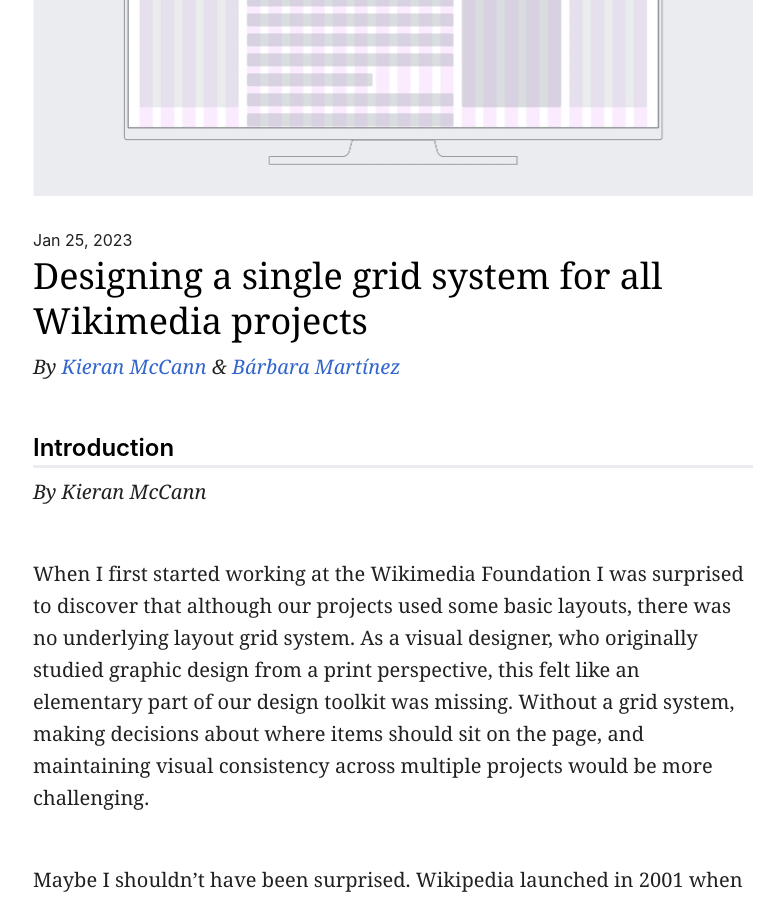
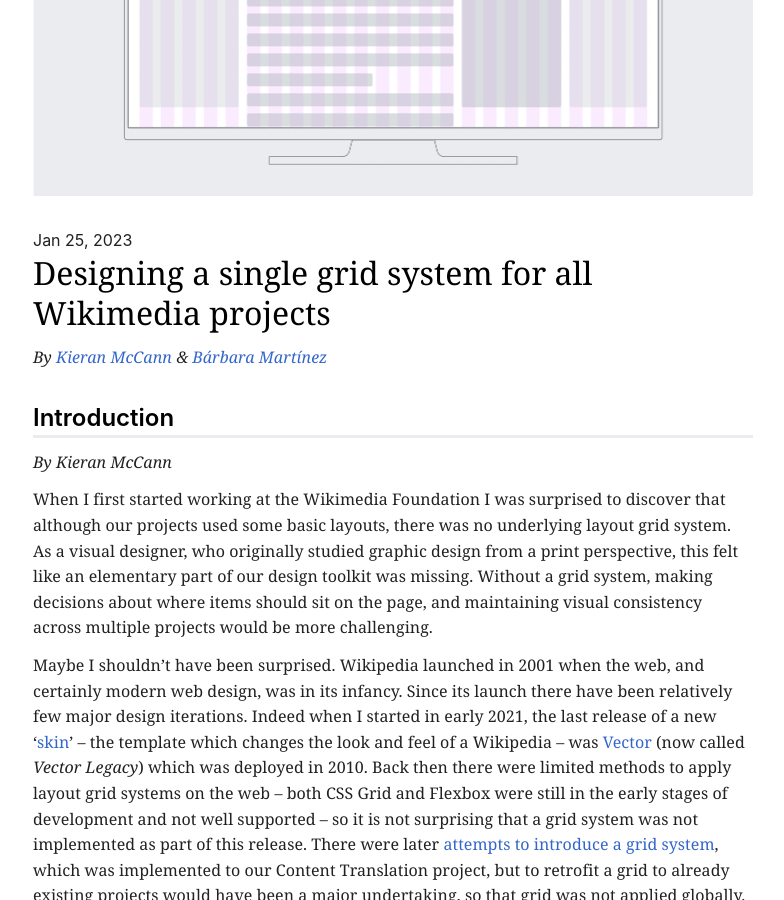
Before and after one commit to wikimedia/design-blog, a Jekyll site: the page built from _posts/2023-01-24-designing-single-grid-system.md, in a window 1280 px wide and 900 px high, scrolled down 388 px. Shown: the whole window, without its empty margins (247-1031 px from the left). Built offline with Jekyll 4.4.1, drawn with Linux system fonts in a browser that asks for light colours; some web fonts are replaced.

Commit message:
styles: Adjust sizes and margins of .post__content elements
- Remove rules from Blog sheet to favor rules from Style Guide sheet.
- Fix proportions of headings
- Adjust margins and line height of <p>, <figure>, <ul>

Bug: T328348
Change-Id: I4708b17b78d3afff8e58d547de923bf09cc4c97f

```diff
--- a/assets/styles/wmui-blog.css
+++ b/assets/styles/wmui-blog.css
@@ -8,17 +8,22 @@
 	height: 2px;
 }
 
-figcaption {
-	margin: 1.2rem 0 3.2rem;
-	font-size: 1.2rem;
-	text-align: center;
-}
-
 table,
 th,
 td {
 	border: 1px solid #c8ccd1;
 	border-collapse: collapse;
+}
+
+figure {
+	margin: 2.4rem auto;
+}
+
+figcaption {
+	margin: 0.8rem 0;
+	font-size: 1.2rem;
+	line-height: 1.5;
+	text-align: center;
 }
 
 .post__table td {
@@ -27,7 +32,6 @@
 
 .post__title {
 	margin-top: 0;
-	font-size: 3.6rem;
 }
 
 .post--card .post__title {
@@ -42,18 +46,16 @@
 	font-weight: 100;
 }
 
-.post__content li,
-.post__content p {
-	color: #202122;
-	margin-bottom: 5rem;
-	font-family: 'Linux Libertine', 'Georgia', 'Times', serif;
-	font-size: 2rem;
-	letter-spacing: 0.05px;
-	line-height: 3.2rem;
+.post__content > p,
+.post__content > ul {
+	margin: 1.2rem auto;
 }
 
-.post__content li {
-	margin-bottom: 1rem;
+.post__content li,
+.post__content > p {
+	color: #202122;
+	font-family: 'Linux Libertine', 'Georgia', 'Times', serif;
+	letter-spacing: 0.05px;
 }
 
 .post__content .post__small {
@@ -69,14 +71,6 @@
 .post__content footer p {
 	margin-bottom: 2rem;
 	line-height: 1.2;
-}
-
-.post__content figcaption > p {
-	color: inherit;
-	margin: inherit;
-	font-family: inherit;
-	font-size: inherit;
-	letter-spacing: inherit;
 }
 
 .banner {
@@ -132,6 +126,20 @@
 	margin: 0 3rem;
 }
 
+.figure--image > img,
+.figure--video > video {
+	display: block;
+	max-width: 100%;
+	max-height: 50vh;
+	/* Prevent small media objects from losing their original aspect ratio, see T313362. */
+	object-fit: contain;
+}
+
+.figure--audio {
+	width: fit-content;
+	margin: 1.6rem auto;
+}
+
 @media ( min-width: 780px ) {
 	.content {
 		width: 720px;
@@ -141,18 +149,3 @@
 		padding-top: 3rem;
 	}
 }
-
-.figure--image > img,
-.figure--video > video {
-	display: block;
-	max-width: 100%;
-	max-height: 50vh;
-	margin: 1.6rem auto;
-	/* Prevent small media objects from losing their original aspect ratio, see T313362. */
-	object-fit: contain;
-}
-
-.figure--audio {
-	width: fit-content;
-	margin: 1.6rem auto;
-}
```
Also changed, not shown: 1 other file.
